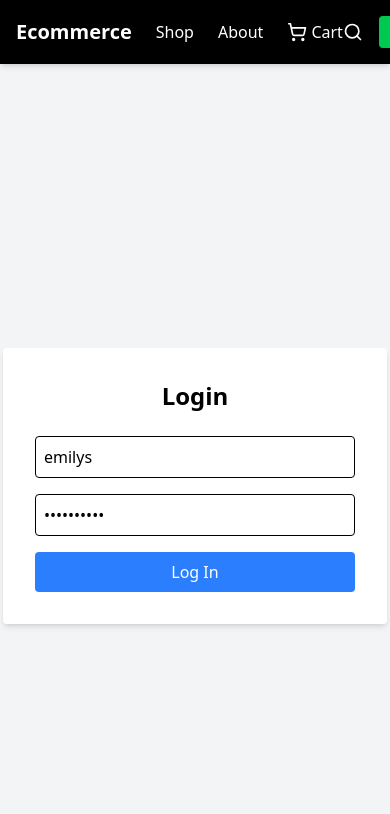
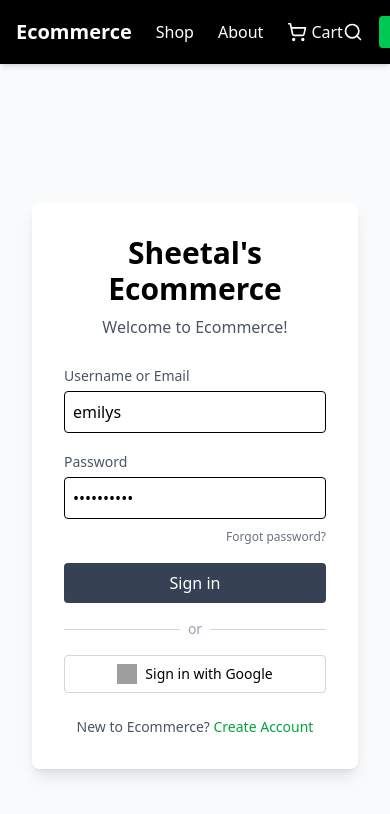
Before and after one commit to sheetaxl/react-ecommerce-store, a React (Vite) app: page /login in a window 390 px wide. Shown: the top 814 px of the page. Built offline with nearby package versions, Linux system fonts and the light colour scheme; grey boxes are pictures that could not be loaded.

Commit message:
updated hero section

```diff
--- a/package.json
+++ b/package.json
@@ -12,6 +12,7 @@
   "dependencies": {
     "@tailwindcss/vite": "^4.1.11",
     "axios": "^1.11.0",
+    "bootstrap": "^5.3.7",
     "jspdf": "^3.0.1",
     "jspdf-autotable": "^5.0.2",
     "lucide-react": "^0.535.0",
--- a/src/pages/Login.jsx
+++ b/src/pages/Login.jsx
@@ -1,67 +1,130 @@
-import React, { useState } from 'react';
-import { useNavigate } from 'react-router-dom';
+import React, { useState } from "react";
+import { useNavigate } from "react-router-dom";
 
 const Login = () => {
-  const [username, setUsername] = useState('emilys');
-  const [password, setPassword] = useState('emilyspass');
-  const [error, setError] = useState('');
+  const [username, setUsername] = useState("emilys");
+  const [password, setPassword] = useState("emilyspass");
+  const [error, setError] = useState("");
   const navigate = useNavigate();
 
   const handleLogin = async (e) => {
     e.preventDefault();
-    setError('');
+    setError("");
 
     try {
-      const res = await fetch('https://dummyjson.com/user/login', {
-        method: 'POST',
-        headers: { 'Content-Type': 'application/json' },
+      const res = await fetch("https://dummyjson.com/user/login", {
+        method: "POST",
+        headers: { "Content-Type": "application/json" },
         body: JSON.stringify({ username, password }),
       });
 
       const data = await res.json();
 
       if (res.ok) {
-        localStorage.setItem('token', data.token);
-        localStorage.setItem('user', JSON.stringify(data));
-        navigate('/');
+        localStorage.setItem("token", data.token);
+        localStorage.setItem("user", JSON.stringify(data));
+        navigate("/");
       } else {
-        setError(data.message || 'Invalid credentials');
+        setError(data.message || "Invalid credentials");
       }
     } catch (err) {
-      setError('Something went wrong. Try again.');
+      setError("Something went wrong. Try again.");
     }
   };
 
   return (
-    <div className="flex justify-center items-center h-screen bg-gray-100">
-      <form onSubmit={handleLogin} className="bg-white p-8 rounded shadow-md w-96">
-        <h2 className="text-2xl font-bold mb-6 text-center">Login</h2>
+    <div className="min-h-screen flex">
 
-        {error && <p className="text-red-500 mb-4">{error}</p>}
+      <div
+        className="hidden md:flex flex-1 justify-center items-center p-8 bg-cover bg-center relative"
+        style={{
+          backgroundImage:
+            "url('https://images.unsplash.com/photo-1534452203293-494d7ddbf7e0?q=80&w=1172&auto=format&fit=crop&ixlib=rb-4.1.0&ixid=M3wxMjA3fDB8MHxwaG90by1wYWdlfHx8fGVufDB8fHx8fA%3D%3D')",
+        }}
+      >
 
+        <div className="absolute inset-0 bg-black/40"></div>
+
+        <div className="relative z-10 text-center text-white">
+          <h2 className="text-2xl font-bold mb-2">
+            Shop with your favourite brands now!!
+          </h2>
+          <p className="text-sm max-w-sm mx-auto">
+            Ecommerce Shopping-website created by Sheetal
+          </p>
+        </div>
+      </div>
+
+
+
+      <div className="flex flex-1 flex-col justify-center items-center bg-gray-50 p-8">
+        <div className="w-full max-w-md bg-white rounded-lg shadow-lg p-8">
+          <h1 className="text-center text-3xl font-bold mb-2">Sheetal's Ecommerce</h1>
+          <p className="text-center text-gray-600 mb-6">
+            Welcome to Ecommerce!
+          </p>
+
+          {error && (
+            <p className="text-red-500 text-sm text-center mb-4">{error}</p>
+          )}
+
+          <form onSubmit={handleLogin} className="space-y-4">
+            <div>
+              <label className="text-sm text-gray-600">Username or Email</label>
               <input
                 type="text"
-          placeholder="Username"
-          className="w-full p-2 border mb-4 rounded"
+                className="w-full mt-1 p-2 border rounded"
                 value={username}
                 onChange={(e) => setUsername(e.target.value)}
               />
+            </div>
 
+            <div>
+              <label className="text-sm text-gray-600">Password</label>
               <input
                 type="password"
-          placeholder="Password"
-          className="w-full p-2 border mb-4 rounded"
+                className="w-full mt-1 p-2 border rounded"
                 value={password}
                 onChange={(e) => setPassword(e.target.value)}
               />
+              <div className="text-right mt-1">
+                <a href="#" className="text-xs text-gray-500 hover:underline">
+                  Forgot password?
+                </a>
+              </div>
+            </div>
 
             <button
               type="submit"
-          className="w-full bg-blue-500 text-white py-2 rounded hover:bg-blue-600"
+              className="w-full bg-gray-700 text-white py-2 rounded hover:bg-gray-800"
             >
-          Log In
+              Sign in
             </button>
           </form>
+
+          <div className="flex items-center my-4">
+            <hr className="flex-1 border-gray-300" />
+            <span className="mx-2 text-gray-400 text-sm">or</span>
+            <hr className="flex-1 border-gray-300" />
+          </div>
+
+          <button className="w-full flex justify-center items-center gap-2 border border-gray-300 py-2 rounded hover:bg-gray-50">
+            <img
+              src="https://www.svgrepo.com/show/355037/google.svg"
+              alt="Google"
+              className="w-5 h-5"
+            />
+            <span className="text-sm">Sign in with Google</span>
+          </button>
+
+          <p className="text-center text-sm mt-6 text-gray-600">
+            New to Ecommerce?{" "}
+            <a href="#" className="text-green-600 hover:underline">
+              Create Account
+            </a>
+          </p>
+        </div>
+      </div>
     </div>
   );
 };
--- a/src/pages/ProductDetail.jsx
+++ b/src/pages/ProductDetail.jsx
@@ -88,7 +88,7 @@ const ProductDetail = () => {
           ))}
         </div>
 
-
+        {/* Product Info */}
         <div className="space-y-4">
           <h1 className="text-3xl font-bold">{product.title}</h1>
           <p className="text-xl text-gray-700">₹{product.price}</p>
```
Also changed, not shown: src/pages/Home.jsx (+29 -23 lines), 1 other file (tests, documents, lock files or other folders). Lines whose indentation alone changed are shown as unchanged.
